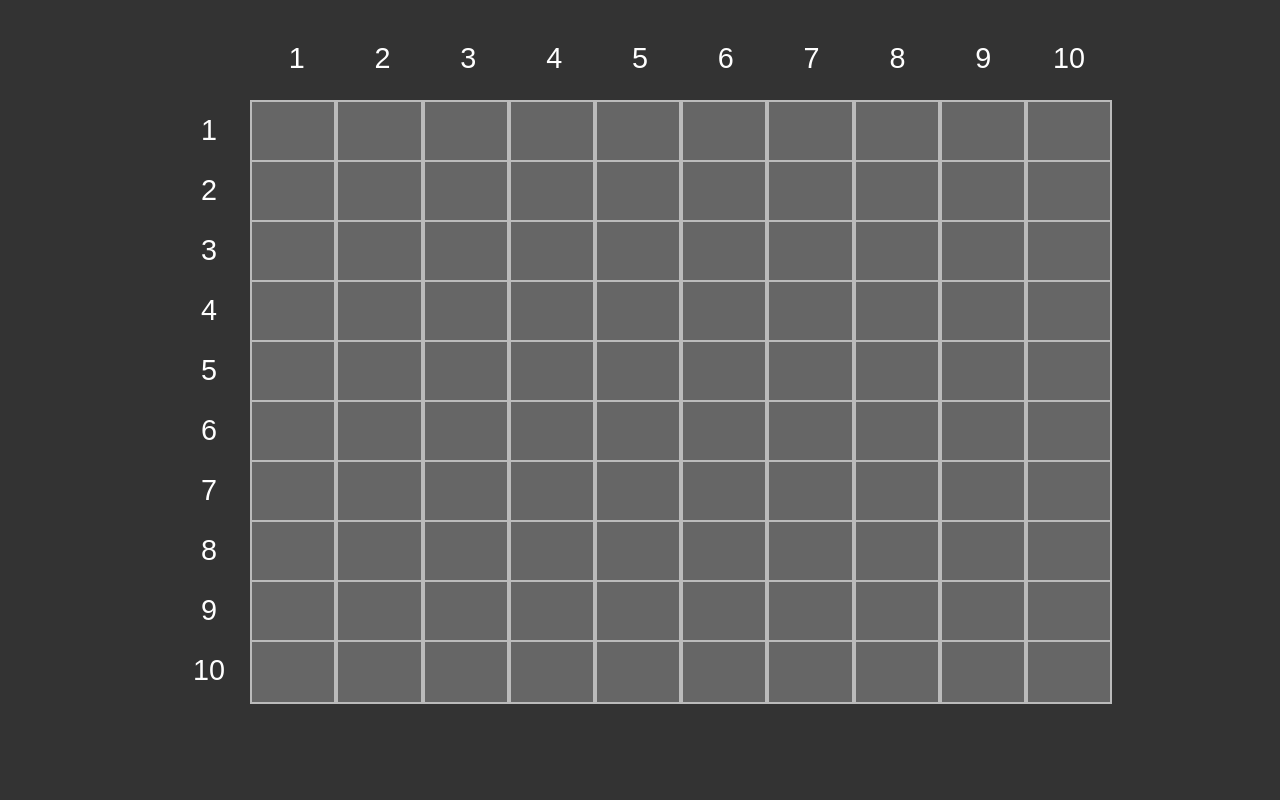
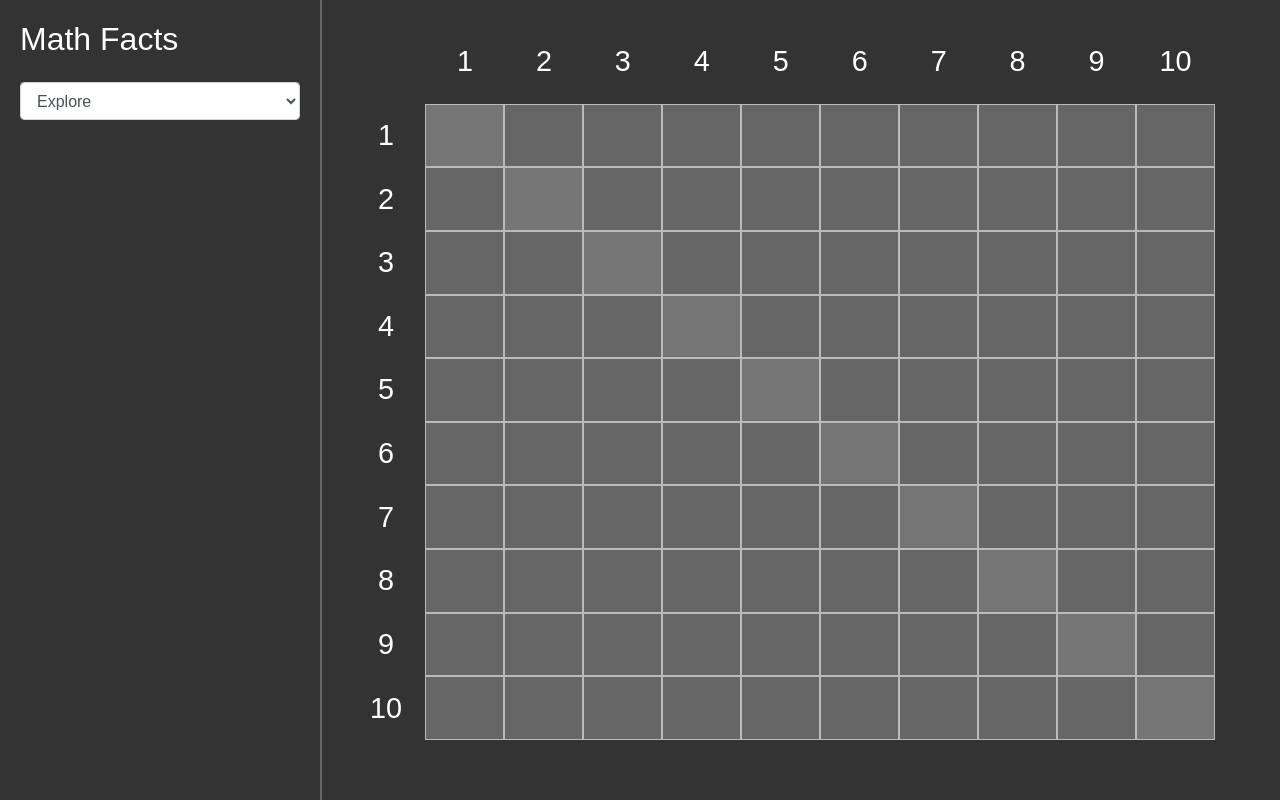
Before and after one commit to mattslocum/MathFacts, an Angular app: page / in a window 1280 px wide. Built offline with nearby package versions, Linux system fonts and the light colour scheme.

Commit message:
Add Controls

```diff
--- a/src/app/app.component.html
+++ b/src/app/app.component.html
@@ -1,13 +1,16 @@
+<app-controls class="controls"></app-controls>
+
 <div class="grid">
-  <div class="row">
+  <div class="row" [class.hovering]="hoverColumn">
     <div class="box"></div>
-    <div *ngFor="let user of gridSize; let x = index;" class="header box"><span class="text">{{x + 1}}</span></div>
+    <div *ngFor="let user of gridSize; let x = index;" class="header box" [class.hover]="hoverColumn === x + 1"><span class="text">{{x + 1}}</span></div>
   </div>
   <div *ngFor="let user of gridSize; let y = index;" class="row">
-    <div class="box"><div class="row-header"><span class="text">{{y + 1}}</span></div></div>
+    <div class="box" [class.hovering]="hoverColumn"><div class="row-header" [class.hover]="hoverRow === y + 1"><span class="text">{{y + 1}}</span></div></div>
     <div *ngFor="let user of gridSize; let x = index;" class="box box-number"
          [class.hover]="hoverColumn === x + 1"
-         [class.hover2]="(hoverRow === x + 1 && hoverColumn === y + 1)"
+         [class.opposite-box]="(hoverRow === x + 1 && hoverColumn === y + 1)"
+         [class.center]="x === y"
     >
       <app-grid-item [column]="x + 1" [row]="y + 1" (onHoverColumn)="hoverColumn = $event" (onHoverRow)="hoverRow = $event"></app-grid-item>
     </div>
--- a/src/app/app.component.scss
+++ b/src/app/app.component.scss
@@ -1,20 +1,33 @@
 $box-background: #666;
+$box-hover-background: lighten($box-background, 10);
+$box-opposite-background: darken($box-background, 10);
 
 :host {
-  align-items: center;
   display: flex;
   font-size: 1.8rem;
   justify-content: center;
   height: 100%;
 }
 
+.controls {
+  flex: 1;
+  border-right: 2px solid #666;
+}
 .grid {
   box-sizing: border-box;
   display: flex;
+  flex: 3;
   flex-direction: column;
   height: 100%;
-  padding: 40px 40px 100px 40px;
-  width: 80%;
+  padding: 40px 80px 60px 40px;
+  width: 70%;
+}
+
+.hovering {
+  color: #666;
+  .hover {
+    color: white;
+  }
 }
 
 .row {
@@ -23,20 +36,31 @@ $box-background: #666;
 
   &:hover {
     .box-number {
-      background-color: lighten($box-background, 10);
+      background-color: $box-hover-background;
+      &.center {
+        background-color: $box-hover-background;
+      }
     }
   }
 
   .box-number {
     background: $box-background;
-    border: 2px solid #bbb;
     cursor: pointer;
 
-    &.hover2 {
-      background-color: darken($box-background, 10);
+    &.center {
+      background-color: lighten($box-background, 6);
+    }
+
+    &.opposite-box {
+      background-color: $box-opposite-background;
     }
     &.hover {
-      background-color: lighten($box-background, 10);
+      background-color: $box-hover-background;
+
+      // actual center block
+      &:hover {
+        background-color: lighten($box-background, 8);
+      }
     }
   }
 }
@@ -44,7 +68,6 @@ $box-background: #666;
 .box {
   flex: 1;
   height: 100%;
-  line-height: 36px;
   text-align: center;
 }
 
--- /dev/null
+++ b/src/app/controls/controls.component.html
@@ -0,0 +1,5 @@
+<h1>Math Facts</h1>
+
+<select class="form-control grid-type" [(ngModel)]="gridType">
+  <option *ngFor="let type of types" [value]="type">{{type}}</option>
+</select>
--- /dev/null
+++ b/src/app/controls/controls.component.scss
@@ -0,0 +1,9 @@
+:host {
+  padding: 20px;
+}
+
+h1 {
+  font-size: 2rem;
+  font-weight: normal;
+  margin-bottom: 1.5rem;
+}
--- /dev/null
+++ b/src/app/controls/controls.component.ts
@@ -0,0 +1,23 @@
+import { Component, OnInit } from '@angular/core';
+
+@Component({
+  selector: 'app-controls',
+  templateUrl: './controls.component.html',
+  styleUrls: ['./controls.component.scss']
+})
+export class ControlsComponent implements OnInit {
+
+  public types = [
+    "Explore",
+    "Multiple Choice",
+    "Quiz"
+  ];
+
+  public gridType = this.types[0];
+
+  constructor() { }
+
+  ngOnInit(): void {
+  }
+
+}
--- a/src/app/grid-item/grid-item.component.html
+++ b/src/app/grid-item/grid-item.component.html
@@ -1,3 +1,3 @@
 <div [class.visible]="isVisible" (mouseover)="onMouseOver()" (mouseout)="onMouseOut()">
-  <span>{{row * column}}</span>
+  <span class="answer">{{row * column}}</span>
 </div>
--- a/src/app/grid-item/grid-item.component.scss
+++ b/src/app/grid-item/grid-item.component.scss
@@ -5,6 +5,8 @@
 }
 
 div {
+  border: 1px solid #bbb;
+  box-sizing: border-box;
   height: 100%;
 }
 span {
@@ -12,12 +14,14 @@ span {
   user-select: none;
 }
 .visible {
+  align-items: center;
   background-color: green;
-  display: table;
+  display: flex;
+  justify-content: center;
   width: 100%;
 
   span {
-    display: table-cell;
+    display: inline;
     vertical-align: middle;
   }
 }
--- a/src/index.html
+++ b/src/index.html
@@ -6,6 +6,7 @@
   <base href="/">
   <meta name="viewport" content="width=device-width, initial-scale=1">
   <link rel="icon" type="image/x-icon" href="favicon.ico">
+  <link rel="stylesheet" href="https://stackpath.bootstrapcdn.com/bootstrap/4.4.1/css/bootstrap.min.css" integrity="sha384-Vkoo8x4CGsO3+Hhxv8T/Q5PaXtkKtu6ug5TOeNV6gBiFeWPGFN9MuhOf23Q9Ifjh" crossorigin="anonymous" />
 </head>
 <body>
   <app-root></app-root>
```
Also changed, not shown: src/app/app.module.ts (+6 -2 lines), 2 other files (tests, documents, lock files or other folders).
